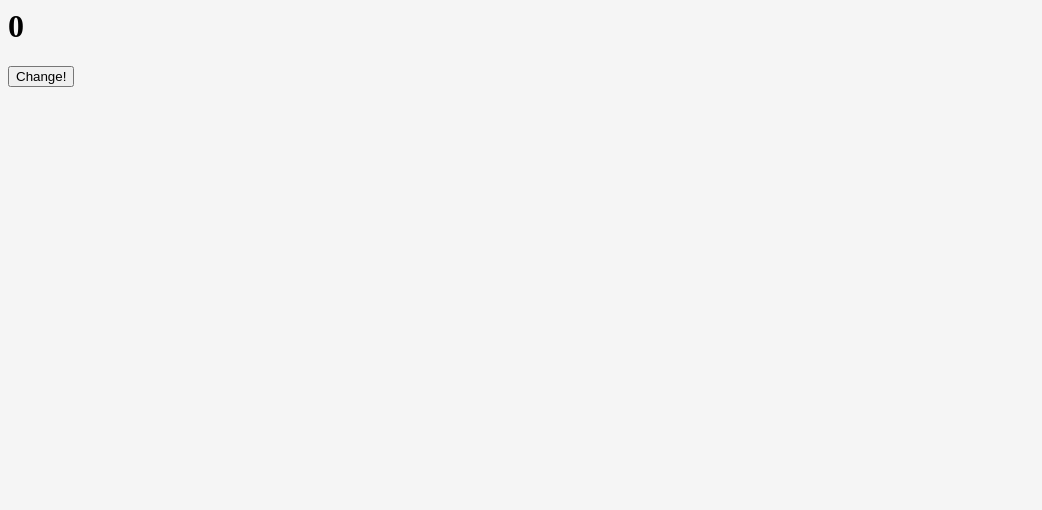
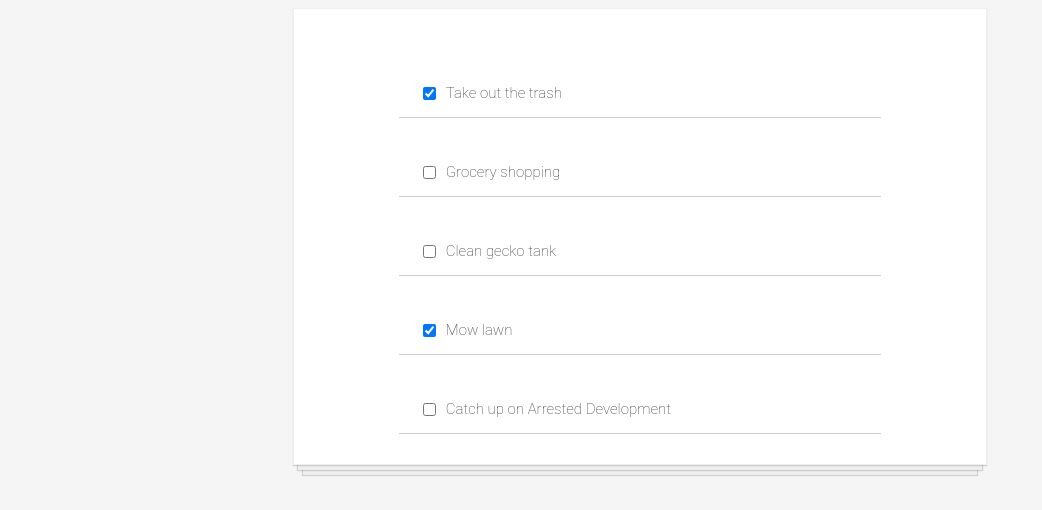
Before and after one commit to rmleg/react-tutorial, a React (Create React App) app: page / in a window 1280 px wide. Shown: the top 510 px of the page, without its empty margins (0-1042 px from the left). Built offline with nearby package versions, Linux system fonts and the light colour scheme.

Commit message:
Todo App Phase 6 solution. I should do this again because I need more practice.

```diff
--- a/src/App.js
+++ b/src/App.js
@@ -1,47 +1,51 @@
+/* *
+ * Let's make it so our checkbox can actually mark our todo as complete or incomplete!
+ * This challenge is a little more involved than some of the past ones. Check the comments
+ * in the code for some help on accomplishing this one
+ *
+ * Challenge:
+ * 1. Create an event handler in the App component for when the checkbox is clicked (which is an `onChange` event)
+ *    a. This method will be the trickest part. Check the comments in the stubbed-out
+ *  method below for some pseudocode to help guide you through this part
+ * 2. Pass the method down to the TodoItem component
+ * 3. In the TodoItem component, make it so when the `onChange` event happens,
+ *  it calls the `handleChange` method and passes the id of the todo into the function
+ */
+
 import React from "react"
 import TodoItem from "./TodoItem"
 import todosData from "./todosData"
 
 class App extends React.Component {
     constructor() {
-        super();
-        this.state = {
-            count: 0
-        }
-        this.handleClick = this.handleClick.bind(this);
-    }
-
-    handleClick(){
-        /*this.setState({
-            count: this.state.count + 1
-        })*/
-        this.setState(
-            prevState => {
-                return {count: prevState.count + 1}
-            }
-        );
-    }
-
-    render() {
-        return (
-            <div>
-                <h1>{this.state.count}</h1>
-                <button onClick={this.handleClick}>Change!</button>
-            </div>
-        )
-    }
-}
-
-/*class App extends React.Component {
-    constructor() {
         super()
         this.state = {
             todos: todosData
         }
+        this.handleChange = this.handleChange.bind(this)
+    }
+
+    handleChange(id) {
+        // Update state so that the item with the given id flips `completed` from false to true (or vise versa)
+        // Remember not to modify prevState directly, but instead to return a new version
+        // of state with the change you want included in that update. (Think how you might use the `.map` method to do this)
+        this.setState((prevState) => {
+            return prevState.todos.map(item => {
+                if (item.id === id) {
+                    item.completed = !item.completed;
+                }
+            });
+        });
     }
 
     render() {
-        const todoItems = this.state.todos.map(item => <TodoItem key={item.id} item={item}/>)
+        const todoItems = this.state.todos.map(
+                item => <TodoItem
+                            onChange={(e) => this.handleChange(item.id, e)}
+                            key={item.id}
+                            item={item}
+                        />
+            )
 
         return (
             <div className="todo-list">
@@ -49,6 +53,6 @@ class App extends React.Component {
             </div>
         )
     }
-}*/
+}
 
 export default App
--- a/src/TodoItem.js
+++ b/src/TodoItem.js
@@ -1,17 +1,40 @@
-/**
- * Challenge: Get rid of our warning about not having an onChange on our input.
- * For now, the function that runs onChange can simply console.log something.
- */
-
 import React from "react"
 
-function TodoItem(props) {
+class TodoItem extends React.Component {
+    constructor() {
+        super();
+        this.onChange = this.onChange.bind(this);
+    }
+
+    onChange() {
+        return this.props.onChange(this.props.item.id);
+    }
+
+    render() {
+        return (
+            <div className="todo-item">
+                <input
+                    type="checkbox"
+                    checked={this.props.item.completed}
+                    onChange={this.onChange}
+                />
+                <p>{this.props.item.text}</p>
+            </div>
+        )
+    }
+}
+
+/* function TodoItem(props) {
     return (
         <div className="todo-item">
-            <input onChange={() => console.log('changed')} type="checkbox" checked={props.item.completed}/>
+            <input
+                type="checkbox"
+                checked={props.item.completed}
+                onChange={props.handleChange(props.item.id)}
+            />
             <p>{props.item.text}</p>
         </div>
     )
-}
+} */
 
 export default TodoItem
```
